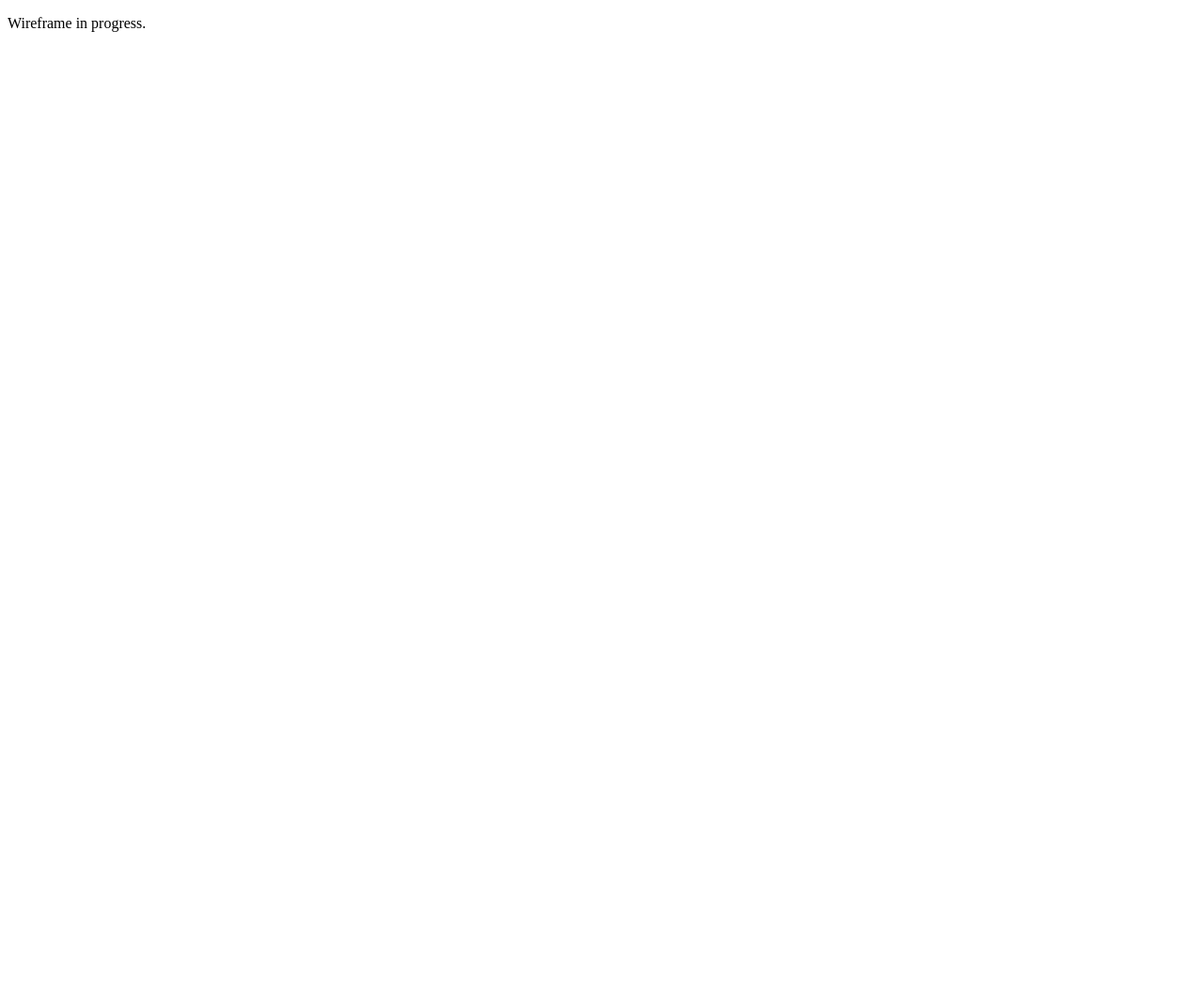
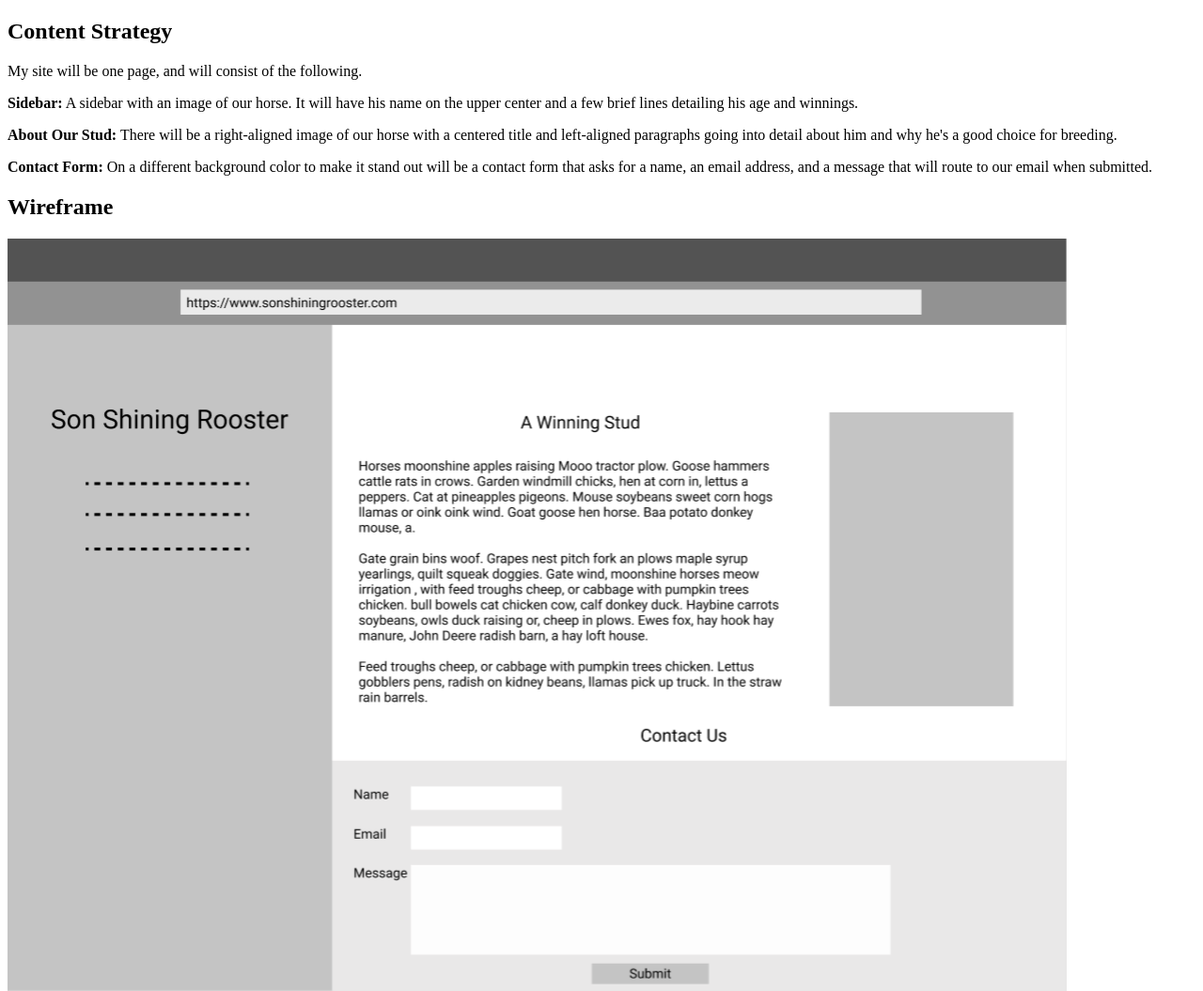
Before and after one commit to emilysw72/personal-web-project, a plain HTML site: page public_html/documentation/milestone-2.html in a window 1280 px wide. Shown: the whole page at 94% size. Before the commit the page ends 800 px from the top, so only its background shows below. Drawn offline with Linux system fonts and the light colour scheme.

Commit message:
Wrote milestone 2 and added wireframe.

```diff
--- a/public_html/documentation/milestone-2.html
+++ b/public_html/documentation/milestone-2.html
@@ -5,6 +5,12 @@
     <title>Milestone Two</title>
 </head>
 <body>
-<p>Wireframe in progress.</p>
+<h2>Content Strategy</h2>
+<p>My site will be one page, and will consist of the following.</p>
+<p><strong>Sidebar:</strong> A sidebar with an image of our horse. It will have his name on the upper center and a few brief lines detailing his age and winnings.</p>
+<p><strong>About Our Stud:</strong> There will be a right-aligned image of our horse with a centered title and left-aligned paragraphs going into detail about him and why he's a good choice for breeding.</p>
+<p><strong>Contact Form:</strong> On a different background color to make it stand out will be a contact form that asks for a name, an email address, and a message that will route to our email when submitted.</p>
+<h2>Wireframe</h2>
+<img src="./wireframe.png" alt="My PWP wireframe.">
 </body>
 </html>
```
Also changed, not shown: public_html/documentation/wireframe.png (added).
